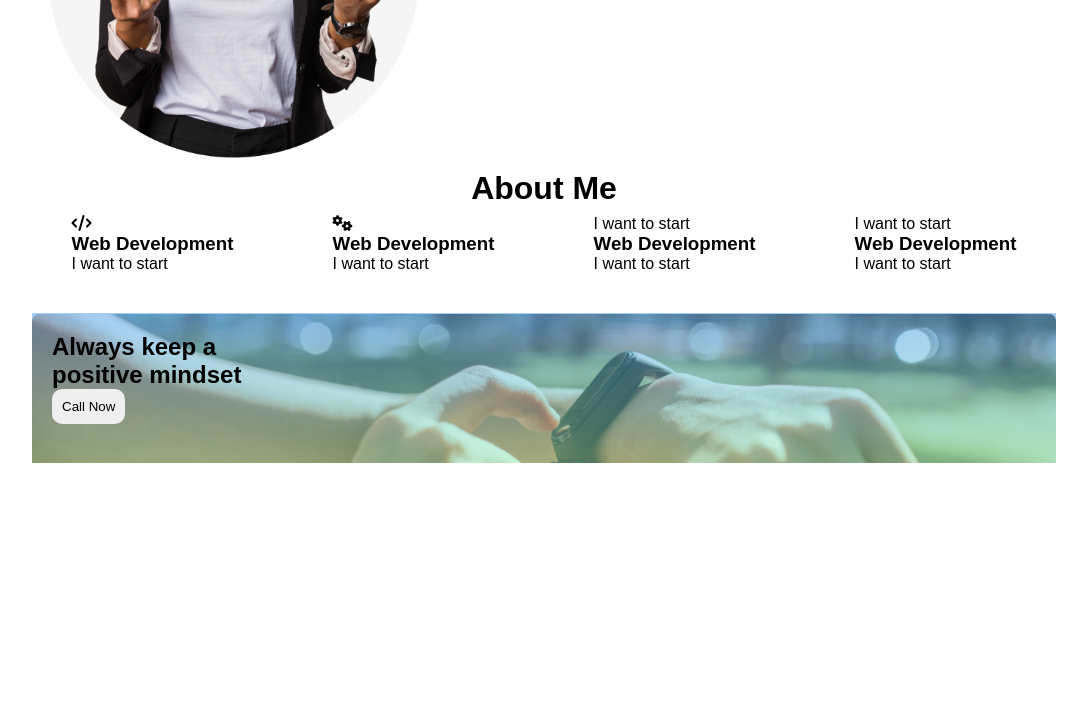
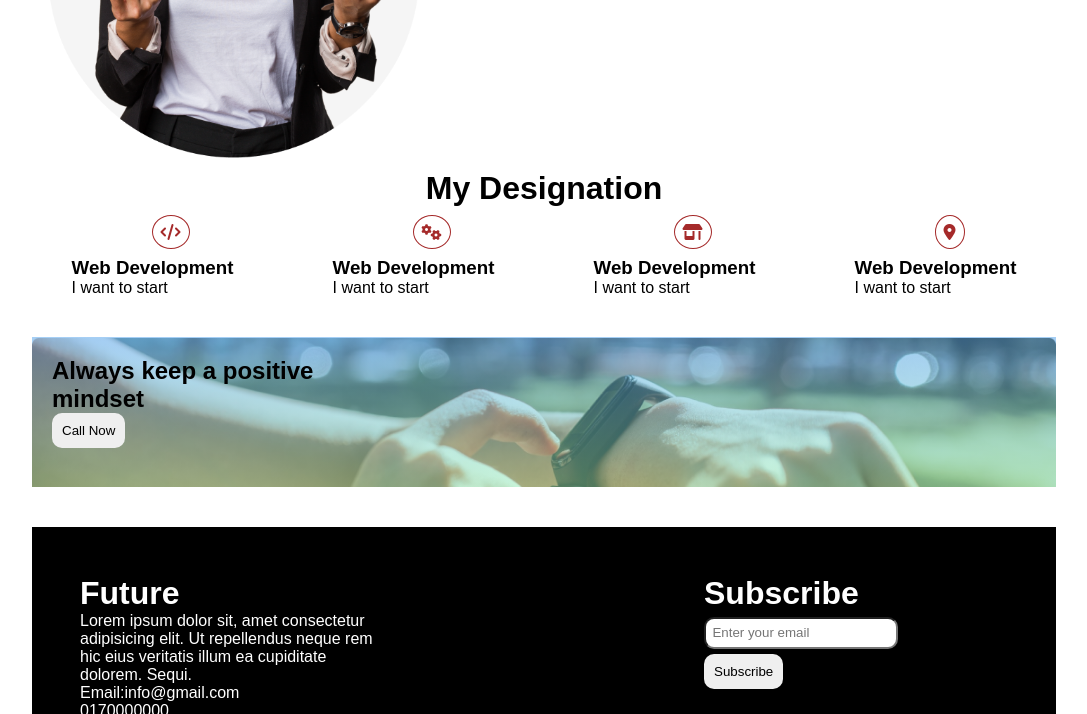
Before and after one commit to Anis1020/Level-1-ass-1, a plain HTML site: page index.html in a window 1280 px wide. Shown: the part 1204-1918 px from the top of the page, without its empty margins (96-1183 px from the left). Before the commit the page ends 1707 px from the top, so only its background shows below. Drawn offline with Linux system fonts and the light colour scheme.

Commit message:
basic project finish

```diff
--- a/index.html
+++ b/index.html
@@ -52,7 +52,7 @@
 
       <!-- motive section -->
       <div id="motive-section">
-        <h1 class="heading-title">About Me</h1>
+        <h1 class="heading-title">My Designation</h1>
         <div id="topics">
           <div class="topic">
             <p><i class="fa-solid fa-code"></i></p>
@@ -65,12 +65,12 @@
             <p>I want to start</p>
           </div>
           <div class="topic">
-            <p>I want to start</p>
+            <p><i class="fa-solid fa-shop"></i></p>
             <h3>Web Development</h3>
             <p>I want to start</p>
           </div>
           <div class="topic">
-            <p>I want to start</p>
+            <p><i class="fa-solid fa-location-dot"></i></p>
             <h3>Web Development</h3>
             <p>I want to start</p>
           </div>
@@ -84,6 +84,29 @@
         </div>
       </div>
     </main>
-    <footer></footer>
+    <footer>
+      <div id="footer">
+        <div class="footer-left">
+          <h1>Future</h1>
+          <p>
+            Lorem ipsum dolor sit, amet consectetur adipisicing elit. Ut
+            repellendus neque rem hic eius veritatis illum ea cupiditate
+            dolorem. Sequi.
+          </p>
+          <p>Email:info@gmail.com</p>
+          <p>0170000000</p>
+          <div class="icons">
+            <span><i class="fa-brands fa-facebook"></i></span>
+            <span><i class="fa-brands fa-youtube"></i></span>
+            <span><i class="fa-brands fa-instagram"></i></span>
+          </div>
+        </div>
+        <div class="footer-left">
+          <h1>Subscribe</h1>
+          <input type="text" placeholder="Enter your email" /> <br />
+          <button class="btn">Subscribe</button>
+        </div>
+      </div>
+    </footer>
   </body>
 </html>
--- a/style.css
+++ b/style.css
@@ -60,6 +60,14 @@
 
   margin-bottom: 40px;
 }
+.topic p i {
+  color: brown;
+  border: 1px solid;
+  margin-left: 5rem;
+  padding: 8px;
+  border-radius: 50%;
+  margin-bottom: 8px;
+}
 #gradient {
   width: 80%;
   height: 150px;
@@ -74,6 +82,23 @@
   display: flex;
 }
 .call {
-  width: 300px;
+  width: 400px;
   padding: 20px;
 }
+#footer {
+  width: 80%;
+  margin: auto;
+  background-color: black;
+  color: white;
+  display: flex;
+  justify-content: space-between;
+}
+.footer-left {
+  padding: 3rem;
+  width: 400px;
+}
+.footer-left input {
+  padding: 0.4rem;
+  border-radius: 10px;
+  margin: 5px 0px;
+}
```
